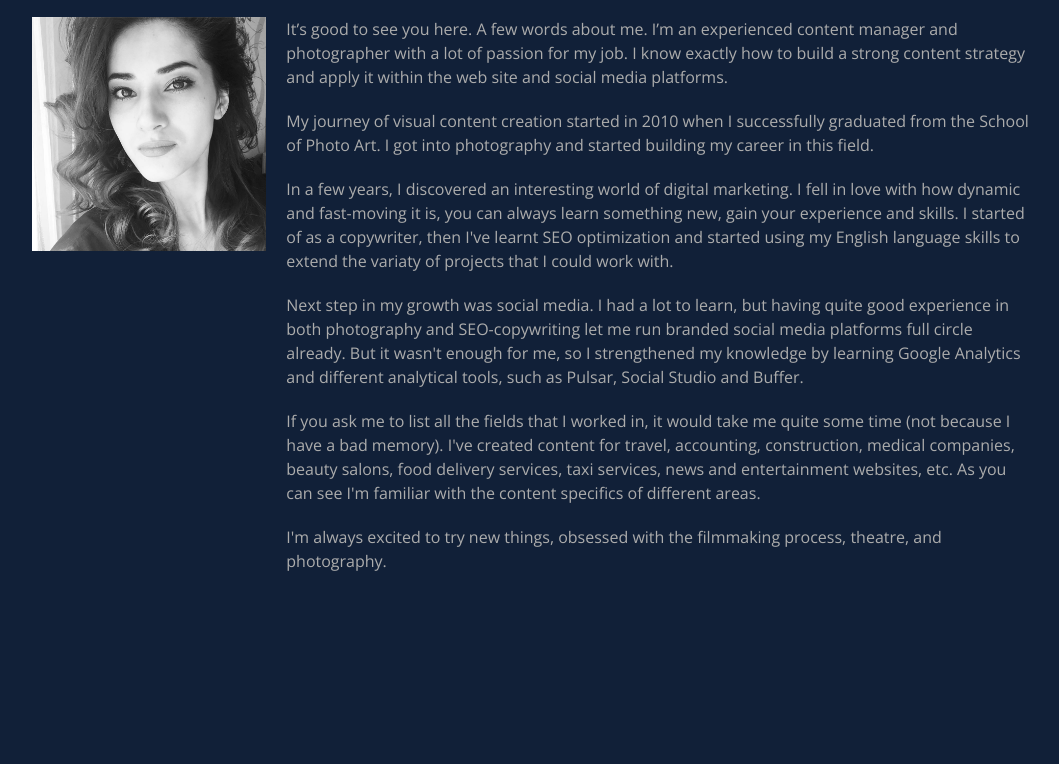
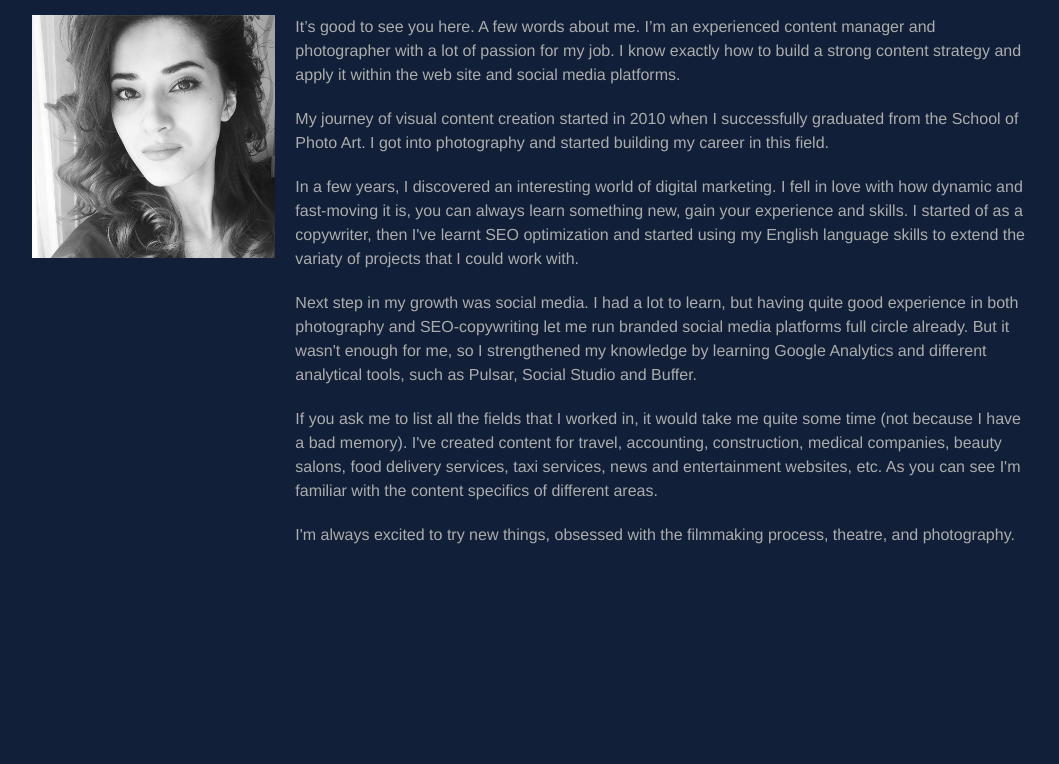
Before and after one commit to aminagadjieva/casting-manager, a plain HTML site: page index.html in a window 1280 px wide. Shown: the part 649-1413 px from the top of the page, without its empty margins (108-1167 px from the left). Drawn offline with nearby package versions, Linux system fonts and the light colour scheme.

Commit message:
Update amina.css

```diff
--- a/amina.css
+++ b/amina.css
@@ -5,7 +5,7 @@ html, body {
 	width:100%;
 	min-height:100%;
 	min-width:320px;
-	font-family:"Open Sans",sans-serif;
+	font-family:"Helvetica",sans-serif;
 	-webkit-text-size-adjust:100%;
 	font-weight:100;
 	color:#acacac;
```
